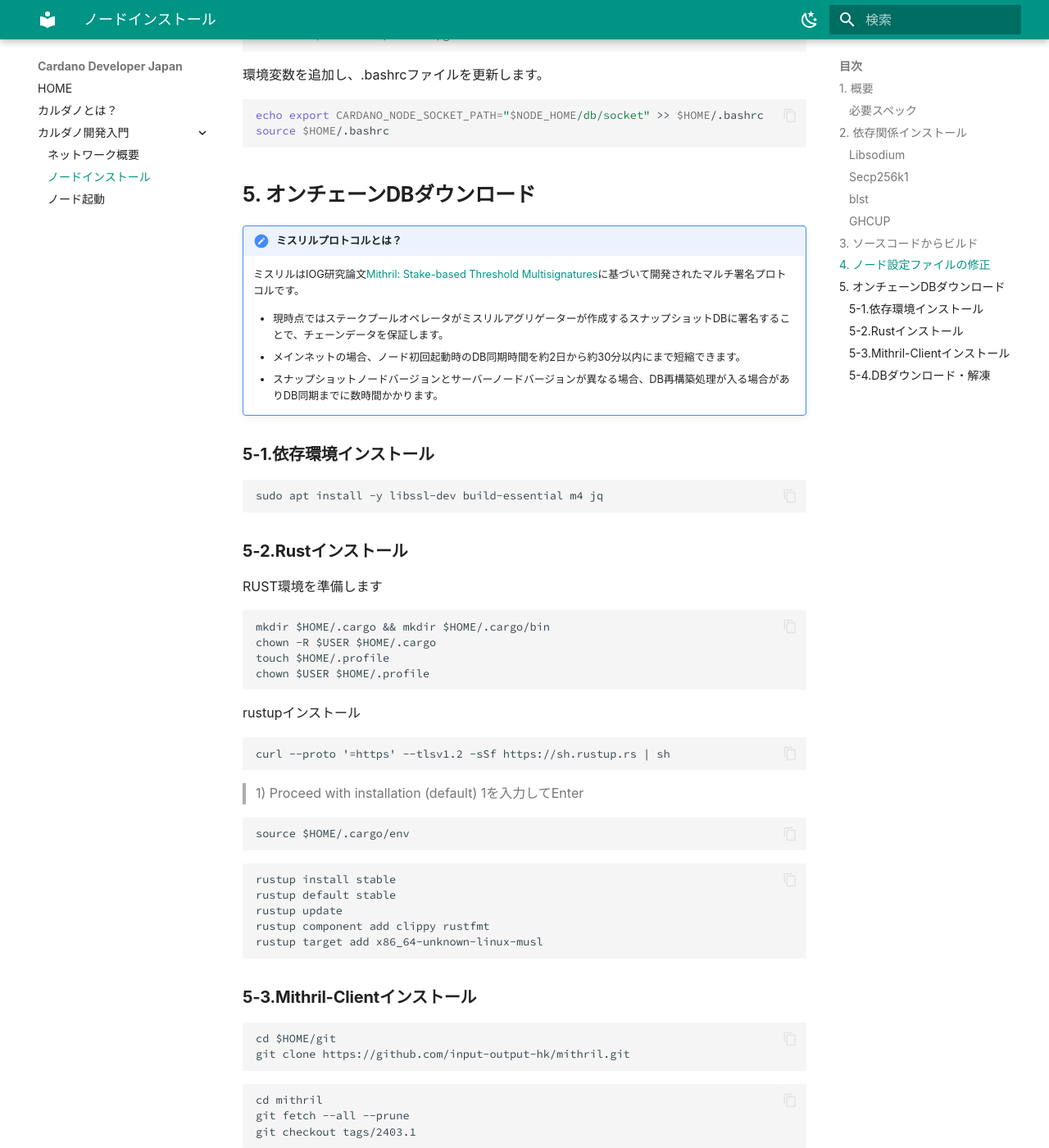
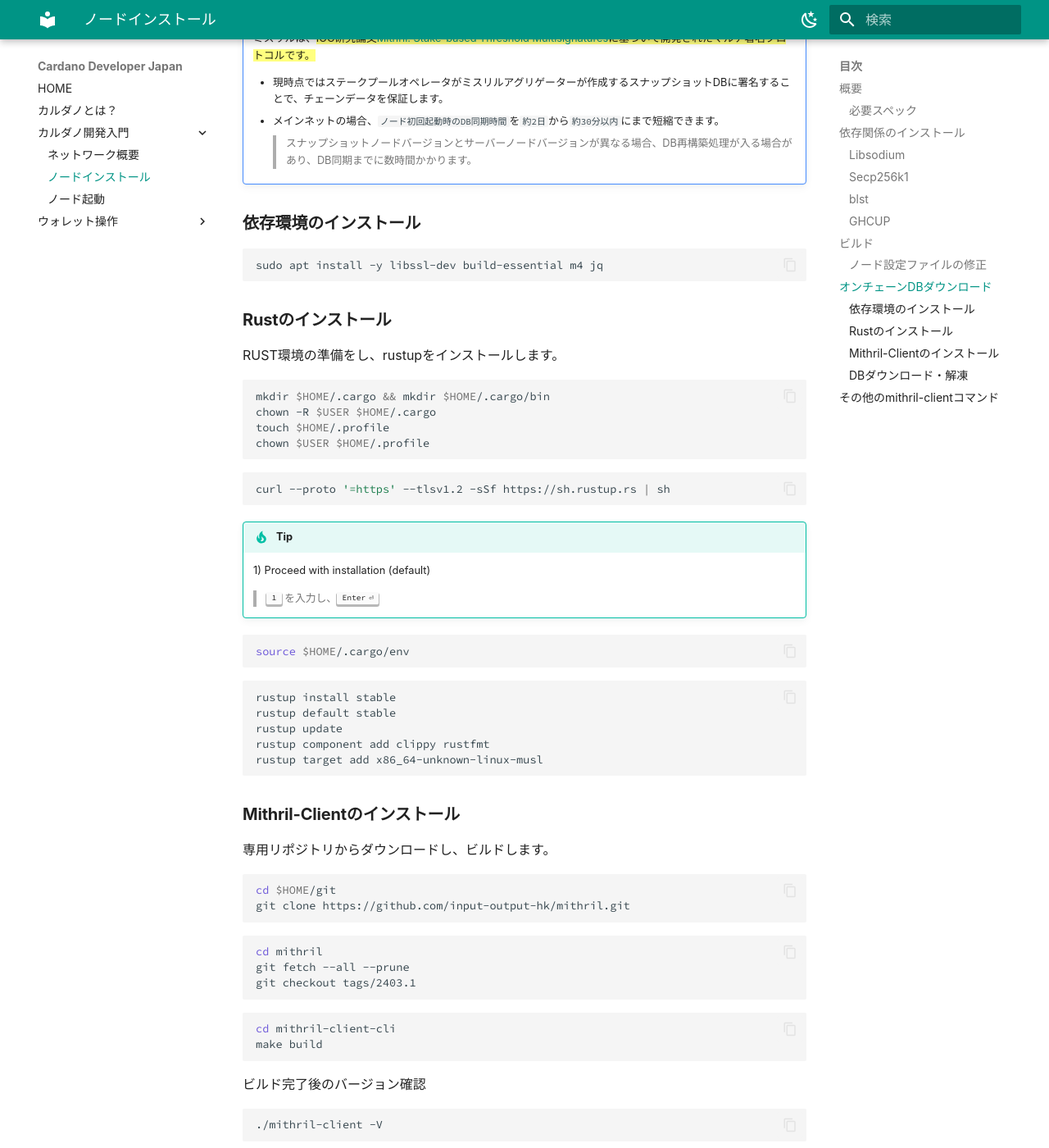
Before and after one commit to btbf/Cardano-Developers-Japan, an MkDocs documentation site: the page built from docs/node/node-install.md, in a window 1280 px wide and 1400 px high, scrolled down 6054 px. Shown: the whole window at 82% size. Built offline with MkDocs 1.6.1 and Material for MkDocs 9.7.7, drawn with Linux system fonts in a browser that asks for light colours; plug-ins that fetch from the network failed and are left out; some of the changed text lies outside the part shown.

Commit message:
Edited the file and added

````diff
--- a/docs/node/node-install.md
+++ b/docs/node/node-install.md
@@ -1,10 +1,10 @@
 # **ノードインストール(PreProdテストネット)**
 
-## **1. 概要**
+## **概要**
 
-### 必要スペック
-
-ネットワークにより必要要件が異なります。
+### **必要スペック**
+!!! tip "必要要件について"
+    ネットワークにより必要要件が異なりますのでご確認ください。
 
 === "テストネット"
     | 項目      | 要件                          |
@@ -29,34 +29,22 @@
     | :---------- | :---------- | :---------- | :---------- |
     | 8.7.3 | 8.17.0.0 | 8.10.7 | 3.8.1.0 |
 
-    * 最新のGHC/Cabalバージョンはcardano-node/cliのビルドに失敗するため必ず指定されたバージョンをインストールしてください。
+    !!! warning "留意事項"
+        最新のGHC/Cabalバージョンは`cardano-node/cli`のビルドに失敗するため必ず指定されたバージョンをインストールしてください。
 
-## **2. 依存関係インストール**
+## **依存関係のインストール**
 
-新しいTMUXセッションを開く
+新規tmuxセッションを開設し、Ubuntuを最新状態に更新。その後、必要なパッケージをインストールし、作業ディレクトリを作成します。
 
-```
+``` bash
 tmux new -s build
-```
-
-Ubuntuを最新状態にします。
-```bash
 sudo apt update -y && sudo apt upgrade -y
-```
-
-必要なパッケージをインストールします
-```bash
 sudo apt install git jq bc automake tmux rsync htop curl build-essential pkg-config libffi-dev libgmp-dev libssl-dev libtinfo-dev libsystemd-dev zlib1g-dev make g++ wget libncursesw5 libtool autoconf liblmdb-dev -y
-```
-
-作業ディレクトリ作成
-```
 mkdir $HOME/git
 ```
 
-### **Libsodium**
-
-```bash
+- ### **Libsodium**
+``` bash
 cd $HOME/git
 git clone https://github.com/IntersectMBO/libsodium
 cd libsodium
@@ -66,16 +54,16 @@
 make
 sudo make install
 ```
-> makeコマンド実行後半に出現する `warning` は無視して大丈夫です。
 
-### **Secp256k1**
+    !!! tip "Tip"
+        makeコマンド実行中に `warning` が後半出現しますが、特に問題ないため無視して大丈夫です。
 
-```
+- ### **Secp256k1**
+``` bash
 cd $HOME/git
 git clone https://github.com/bitcoin-core/secp256k1.git
 ```
-
-```
+``` bash
 cd secp256k1/
 git checkout ac83be33
 ./autogen.sh
@@ -84,21 +72,16 @@
 sudo make install
 ```
 
-### **blst**
-
-1.blstダウンロード
-```bash
+- ### **blst**
+blstをダウンロードし、設定ファイルを作成、その設定ファイルをコピーします。
+``` bash
 cd $HOME/git
 git clone https://github.com/supranational/blst
 cd blst
 git checkout v0.3.10
 ./build.sh
 ```
-
-2.設定ファイル作成
-> このボックスはすべてコピーして実行してください
-
-```text
+``` bash title="libblst.pc"
 cat > libblst.pc << EOF
 prefix=/usr/local
 exec_prefix=\${prefix}
@@ -113,20 +96,16 @@
 Libs: -L\${libdir} -lblst
 EOF
 ```
-
-3.設定ファイルコピー
-> このボックスは1行ずつコピーして実行してください
-
-```bash
+``` bash
 sudo cp libblst.pc /usr/local/lib/pkgconfig/
 sudo cp bindings/blst_aux.h bindings/blst.h bindings/blst.hpp  /usr/local/include/
 sudo cp libblst.a /usr/local/lib
 sudo chmod u=rw,go=r /usr/local/{lib/{libblst.a,pkgconfig/libblst.pc},include/{blst.{h,hpp},blst_aux.h}}
 ```
 
-### **GHCUP**
-インストール変数設定
-```bash
+- ### **GHCUP**
+インストール変数を設定し、インストールします。
+``` bash
 cd $HOME
 BOOTSTRAP_HASKELL_NONINTERACTIVE=1
 BOOTSTRAP_HASKELL_NO_UPGRADE=1
@@ -135,56 +114,46 @@
 unset BOOTSTRAP_HASKELL_INSTALL_HLS
 export BOOTSTRAP_HASKELL_NONINTERACTIVE BOOTSTRAP_HASKELL_INSTALL_STACK BOOTSTRAP_HASKELL_ADJUST_BASHRC
 ```
-
-インストール
-```bash
+``` bash
 curl --proto '=https' --tlsv1.2 -sSf https://get-ghcup.haskell.org | bash
 ```
 
-
-!!! attention "Cabal/GHCバージョンについて"
-    最新バージョンはcardano-node/cliのビルドに失敗するため必ず以下で指定されたバージョンをインストールしてください。
-
-cabalインストール
-```bash
+    !!! warning "留意事項"
+        最新バージョンは**`cardano-node/cli`**のビルドに失敗するため、必ず以下で指定されたバージョンをインストールしてください。
+cabal、GHCのインストール
+``` bash
 source ~/.bashrc
 ghcup upgrade
 ghcup install cabal 3.8.1.0
 ghcup set cabal 3.8.1.0
 ```
-
-GHCインストール
-
-```bash
+``` bash
 ghcup install ghc 8.10.7
 ghcup set ghc 8.10.7
 ```
-
 バージョン確認
-
-```bash
+``` bash
 cabal update
 cabal --version
 ghc --version
 ```
 
-!!! check "チェック"
-    Cabalバージョン：「3.8.1.0」
-    GHCバージョン：「8.10.7」であることを確認してください。
+    !!! tip "バージョンチェック"
+        以下のバージョンであることを確認してください。
+
+        | Cabalバージョン | GHCバージョン |
+        | ----------- | ------------------------------------ |
+        | **`3.8.1.0`** | **`8.10.7`** |
 
 
-環境変数を設定しパスを通します。
-ノード設定ファイルは **$NODE\_HOME**(例：/home/user/cnode) に設定されます。
+環境変数を設定し、環境変数に接続ネットワークを指定後、`.bashrc`を再読み込みします。
+> ノード設定ファイルは`$NODE\_HOME(例：/home/user/cnode)`に設定されます。
 
-```bash
+``` bash
 echo PATH="$HOME/.local/bin:$PATH" >> $HOME/.bashrc
 echo export LD_LIBRARY_PATH="/usr/local/lib:$LD_LIBRARY_PATH" >> $HOME/.bashrc
 echo export PKG_CONFIG_PATH="/usr/local/lib/pkgconfig:$PKG_CONFIG_PATH" >> $HOME/.bashrc
 echo export NODE_HOME=$HOME/cnode >> $HOME/.bashrc
-```
-
-環境変数に接続ネットワークを指定する(PreProdテストネット)
-```bash
 echo export NODE_CONFIG=preprod >> $HOME/.bashrc
 echo export NODE_NETWORK='"--testnet-magic 1"' >> $HOME/.bashrc
 echo export CARDANO_NODE_NETWORK_ID=1 >> $HOME/.bashrc
@@ -192,26 +161,29 @@
 
 ??? その他のネットワークの場合はこちら
     === "Preview(テストネット)"
-        ```
+        ``` bash
         echo export NODE_CONFIG=preview >> $HOME/.bashrc
         echo export NODE_NETWORK='"--testnet-magic 2"' >> $HOME/.bashrc
         echo export CARDANO_NODE_NETWORK_ID=2 >> $HOME/.bashrc
         ```
 
+
     === "Mainnet(メインネット)"
+        ``` bash
         echo export NODE_CONFIG=mainnet >> $HOME/.bashrc
         echo export NODE_NETWORK='"--mainnet"' >> $HOME/.bashrc
         echo export CARDANO_NODE_NETWORK_ID=mainnet >> $HOME/.bashrc
+        ```
 
-bashrc再読み込み
-```
+``` bash
 source $HOME/.bashrc
 ```
 
-## **3. ソースコードからビルド**
+## **ビルド**
 
-専用リポジトリからダウンロード
-```bash
+専用リポジトリからダウンロード後、Cabalのビルドオプションを構成し、カルダノノードをビルドします。
+
+``` bash
 cd $HOME/git
 git clone https://github.com/IntersectMBO/cardano-node.git
 cd cardano-node
@@ -219,62 +191,58 @@
 git checkout tags/8.7.3
 ```
 
-Cabalのビルドオプションを構成します。
-
-```bash
+``` bash
 cabal clean
 cabal update
 cabal configure --with-compiler=ghc-8.10.7
 ```
 
-カルダノノードをビルドします。
-
-```sh
+``` bash
 cabal build cardano-cli cardano-node
 ```
 
-!!! info "ヒント"
-    サーバスペックによって、ビルド完了までに数分から数時間かかる場合があります。
+!!! tip "Tip"
+    サーバスペックによって、ビルド完了までの所要時間が数分から数時間かかる場合があります。
 
 
-**cardano-cli**ファイルと **cardano-node**ファイルをbinディレクトリにコピーします。
+ビルド完了後、binディレクトリに**`cardano-cli`**と**`cardano-node`**をコピーします。
 
-```bash
+``` bash
 sudo cp $(find $HOME/git/cardano-node/dist-newstyle/build -type f -name "cardano-cli") /usr/local/bin/cardano-cli
-```
-```bash
 sudo cp $(find $HOME/git/cardano-node/dist-newstyle/build -type f -name "cardano-node") /usr/local/bin/cardano-node
 ```
 
-**cardano-cli** と **cardano-node**のバージョンが最新Gitタグバージョンであることを確認してください。
+バージョンチェック
+**`cardano-cli`**と**`cardano-node`**のバージョンが最新Gitタグバージョンであることを確認してください。
 
-```text
+``` bash
 cardano-node version
 cardano-cli version
 ```
 
-以下の戻り値を確認する
->cardano-cli 8.17.0.0 - linux-x86_64 - ghc-8.10
-git rev a4a8119b59b1fbb9a69c79e1e6900e91292161e7
+!!! tip "戻り値チェック"
+    **`cardano-cli`**と**`cardano-node`**のバージョンが最新Gitタグバージョンであることを確認してください。
+    ``` { .yaml .no-copy }
+    cardano-cli 8.17.0.0 - linux-x86_64 - ghc-8.10
+    git rev a4a8119b59b1fbb9a69c79e1e6900e91292161e7
 
->cardano-node 8.7.3 - linux-x86_64 - ghc-8.10
-git rev a4a8119b59b1fbb9a69c79e1e6900e91292161e7
+    cardano-node 8.7.3 - linux-x86_64 - ghc-8.10
+    git rev a4a8119b59b1fbb9a69c79e1e6900e91292161e7
+    ```
 
+tmuxセッションを閉じます。
 
-
-TMUXセッションを閉じる
-
-```
+``` bash
 exit
 ```
 
+### **ノード設定ファイルの修正**
 
-## **4. ノード設定ファイルの修正**
+!!! info "ノード構成設定ファイルの取得"
+    ノード構成に必要な設定ファイルを取得します。
+    **`config.json`**、**`genesis.json`**、**`topology.json`**
 
-ノード構成に必要な設定ファイルを取得します。
-config.json、genesis.json、topology.json
-
-```bash
+``` bash
 mkdir $NODE_HOME
 cd $NODE_HOME
 wget --no-use-server-timestamps -q https://book.play.dev.cardano.org/environments/${NODE_CONFIG}/byron-genesis.json -O ${NODE_CONFIG}-byron-genesis.json
@@ -285,11 +253,9 @@
 wget --no-use-server-timestamps -q https://book.play.dev.cardano.org/environments/${NODE_CONFIG}/config.json -O ${NODE_CONFIG}-config.json
 ```
 
-以下のコードを実行し **config.json**ファイルを更新します。
+以下のコードを実行し、**`config.json`**を更新後、環境変数を追加し、**`.bashrc`**を更新します。
 
-設定ファイルを書き換える
-
-```bash
+``` bash
 sed -i ${NODE_CONFIG}-config.json \
     -e 's!"AlonzoGenesisFile": "alonzo-genesis.json"!"AlonzoGenesisFile": "'${NODE_CONFIG}'-alonzo-genesis.json"!' \
     -e 's!"ByronGenesisFile": "byron-genesis.json"!"ByronGenesisFile": "'${NODE_CONFIG}'-byron-genesis.json"!' \
@@ -304,52 +270,52 @@
     -e "s/127.0.0.1/0.0.0.0/g"
 ```
 
-環境変数を追加し、.bashrcファイルを更新します。
-
-```bash
+``` bash
 echo export CARDANO_NODE_SOCKET_PATH="$NODE_HOME/db/socket" >> $HOME/.bashrc
 source $HOME/.bashrc
 ```
 
 
-## **5. オンチェーンDBダウンロード**
+## **オンチェーンDBダウンロード**
 
 !!! hint "ミスリルプロトコルとは？"
-    ミスリルはIOG研究論文[Mithril: Stake-based Threshold Multisignatures](https://iohk.io/en/research/library/papers/mithril-stake-based-threshold-multisignatures/)に基づいて開発されたマルチ署名プロトコルです。
+    ミスリルは、{==IOG研究論文[Mithril: Stake-based Threshold Multisignatures](https://iohk.io/en/research/library/papers/mithril-stake-based-threshold-multisignatures/)に基づいて開発されたマルチ署名プロトコルです。==}
 
     * 現時点ではステークプールオペレータがミスリルアグリゲーターが作成するスナップショットDBに署名することで、チェーンデータを保証します。
-    * メインネットの場合、ノード初回起動時のDB同期時間を約2日から約30分以内にまで短縮できます。
-    * スナップショットノードバージョンとサーバーノードバージョンが異なる場合、DB再構築処理が入る場合がありDB同期までに数時間かかります。
+    * メインネットの場合、`ノード初回起動時のDB同期時間`を`約2日`から`約30分以内`にまで短縮できます。
+    > スナップショットノードバージョンとサーバーノードバージョンが異なる場合、DB再構築処理が入る場合があり、DB同期までに数時間かかります。
 
 
-### **5-1.依存環境インストール**
+### **依存環境のインストール**
 
 
-```
+``` bash
 sudo apt install -y libssl-dev build-essential m4 jq
 ```
 
-### **5-2.Rustインストール**
+### **Rustのインストール**
 
-RUST環境を準備します
-```
+RUST環境の準備をし、rustupをインストールします。
+
+``` bash
 mkdir $HOME/.cargo && mkdir $HOME/.cargo/bin
 chown -R $USER $HOME/.cargo
 touch $HOME/.profile
 chown $USER $HOME/.profile
 ```
 
-rustupインストール
-```
+``` bash
 curl --proto '=https' --tlsv1.2 -sSf https://sh.rustup.rs | sh
 ```
-> 1) Proceed with installation (default) 1を入力してEnter
+!!! tip "Tip"
+    1) Proceed with installation (default)
+    > ++1++ を入力し、++enter++
 
-```
+``` bash
 source $HOME/.cargo/env
 ```
 
-```
+``` bash
 rustup install stable
 rustup default stable
 rustup update
@@ -357,60 +323,68 @@
 rustup target add x86_64-unknown-linux-musl
 ```
 
-### **5-3.Mithril-Clientインストール**
-```
+### **Mithril-Clientのインストール**
+
+専用リポジトリからダウンロードし、ビルドします。
+
+``` bash
 cd $HOME/git
 git clone https://github.com/input-output-hk/mithril.git
 ```
 
-```
+``` bash
 cd mithril
 git fetch --all --prune
 git checkout tags/2403.1
 ```
 
-ビルド
-```
+``` bash
 cd mithril-client-cli
 make build
 ```
 
-バージョン確認
-```
+ビルド完了後のバージョン確認
+
+``` bash
 ./mithril-client -V
 ```
-> mithril-client 0.5.17
+!!!tip "バージョン確認"
+    ``` { .yaml .no-copy }
+    mithril-client 0.5.17
+    ```
 
-システムフォルダへコピー
-```
+システムフォルダへコピー後のバージョン確認
+
+``` bash
 sudo mv mithril-client /usr/local/bin/mithril-client
 ```
 
-バージョン確認
-```
+``` bash
 mithril-client -V
 ```
-> mithril-client 0.5.17
+!!!tip "バージョン確認"
+    ``` { .yaml .no-copy }
+    mithril-client 0.5.17
+    ```
 
-### **5-4.DBダウンロード・解凍**
+### **DBダウンロード・解凍**
 
-tmux作業ウィンドウを作成する
-```
+新規tmuxセッション開設し、変数を設定します。
+
+``` bash
 tmux new -s mithril
 ```
 
-3-1.変数セット
-```
+``` bash
 export NETWORK=preprod
 export AGGREGATOR_ENDPOINT=https://aggregator.release-preprod.api.mithril.network/aggregator
 export GENESIS_VERIFICATION_KEY=$(wget -q -O - https://raw.githubusercontent.com/input-output-hk/mithril/main/mithril-infra/configuration/release-preprod/genesis.vkey)
 export SNAPSHOT_DIGEST=latest
 ```
 
-
 ??? その他のネットワークの場合
-    === 'Preview(テストネット)'
-        ```
+    === "Preview(テストネット)"
+        ``` bash
         export NETWORK=preview
         export AGGREGATOR_ENDPOINT=https://aggregator.pre-release-preview.api.mithril.network/aggregator
         export GENESIS_VERIFICATION_KEY=$(wget -q -O - https://raw.githubusercontent.com/input-output-hk/mithril/main/mithril-infra/configuration/pre-release-preview/genesis.vkey)
@@ -418,40 +392,41 @@
         ```
 
 
-    === 'Mainnet(メインネット)'
-        ```
+    === "Mainnet(メインネット)"
+        ``` bash
         export NETWORK=mainnet
         export AGGREGATOR_ENDPOINT=https://aggregator.release-mainnet.api.mithril.network/aggregator
         export GENESIS_VERIFICATION_KEY=$(wget -q -O - https://raw.githubusercontent.com/input-output-hk/mithril/main/mithril-infra/configuration/release-mainnet/genesis.vkey)
         export SNAPSHOT_DIGEST=latest
         ```
 
-3-2.最新スナップショットDL
+最新のスナップショットをダウンロードするため、既存のDBフォルダを削除後、最新スナップショットをダウンロード及び解凍し、tmux作業ウィンドウを終了します。
+!!! tip "Tip"
+    スナップショットダウンロード～解凍まで自動的に行われます。{==1/5～5/5が終了するまでお待ちください。==}
 
-既存DBフォルダ削除
-```
+``` bash
 rm -rf $NODE_HOME/db
 ```
 
-最新スナップショットダウンロード及び解凍
-```
+``` bash
 mithril-client snapshot download --download-dir $NODE_HOME latest
 ```
-> スナップショットダウンロード～解凍まで自動的に行われます。1/5～5/5が終了するまで待ちましょう
 
-tmux作業ウィンドウを終了する
-```
+``` bash
 exit
 ```
 
-??? tip "その他のmithril-clientコマンド"
+- ## その他のmithril-clientコマンド
+
+??? tip "その他のmithril-clientコマンドについて"
 
     **Cardanoノードをブートストラップできる利用可能なスナップショットを一覧表示**
-    ```
+
+    ``` bash
     mithril-client snapshot list
     ```
 
-    戻り値
+    - 戻り値
     ``` { .yaml .no-copy }
     +-------+-----------+---------+------------------------------------------------------------------+-------------+-----------+-----------------------------------+
     | Epoch | Immutable | Network | Digest                                                           | Size        | Locations | Created                           |
@@ -473,10 +448,15 @@
     ```
 
     **スナップショット詳細表示**
-    ```
-    mithril-client snapshot show (Digestハッシュ値指定)
-    ```
-    戻り値
+
+    !!! example "例"
+        ``` bash
+        mithril-client snapshot show bbe08607a326c1d6e52c43897808b8ca4c02cc0fbb3d0248b341fd7bbc81f2e3
+        ```
+        > 引数には、Digestハッシュ値（`bbe08607a326c1d6e52c43897808b8ca4c02cc0fbb3d0248b341fd7bbc81f2e3`）を指定します。
+
+
+    - 戻り値
     ``` { .yaml .no-copy }
     +-----------------------+-------------------------------------------------------------------------------------------------------------------------------------------------------------------------------+
     | Info                  | Value                                                                                                                                                                         |
--- a/mkdocs.yml
+++ b/mkdocs.yml
@@ -110,3 +110,6 @@
     - 'ネットワーク概要' : 'node/cardano-network.md'
     - 'ノードインストール' : 'node/node-install.md'
     - 'ノード起動' : 'node/node-run.md'
+  - 'ウォレット操作':
+    - 'ウォレットキーの生成' : 'wallet/create-wallet-address-key.md'
+    - 'tAdaのリクエスト' : 'wallet/request-tada.md'
````
Also changed, not shown: docs/node/cardano-network.md (+47 -34 lines), docs/node/node-run.md (+83 -51 lines), docs/wallet/create-wallet-address-key.md (added, +56 -0 lines), docs/wallet/request-tada.md (added, +55 -0 lines).
